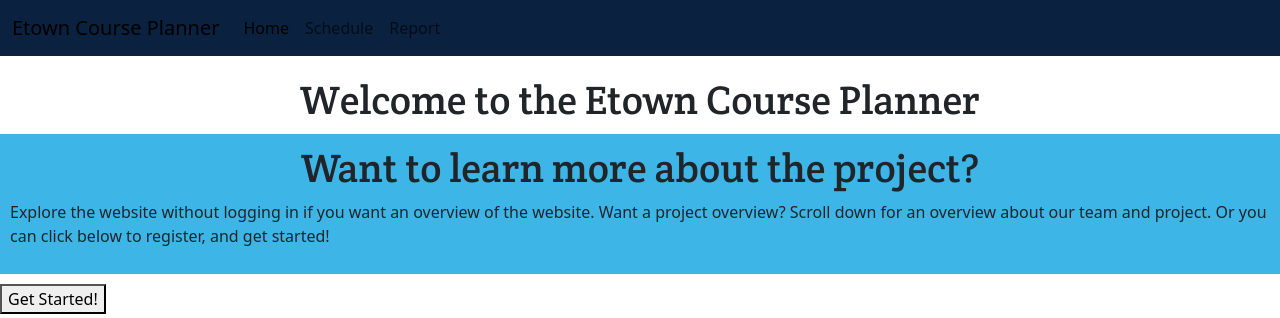
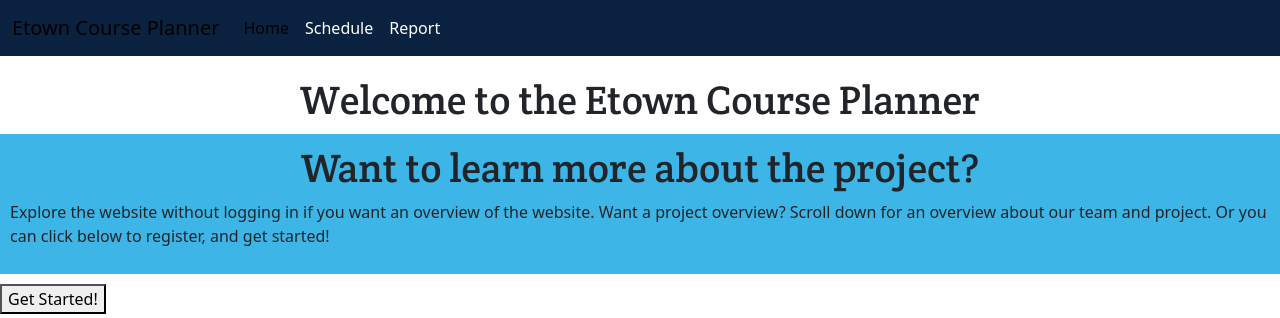
Before and after one commit to Etown-CS/EtownCoursePlanner, a PHP site: page / in a window 1280 px wide. Shown: the top 318 px of the page. Run offline with PHP 8.4, Linux system fonts and the light colour scheme.

Commit message:
nav colors

```diff
--- a/style.css
+++ b/style.css
@@ -39,6 +39,14 @@ HEX #C8C8C8 (Light Gray)
   background-color: #0A2240
 }
 
-.nav-item{
-  text-decoration-color: white;
+.navbar-nav .nav-link {
+  color: #ffffff;
 }
+
+.navbar-nav .nav-link.active {
+  color: red;
+}
+
+.navbar-brand {
+  color: #ffffff;
+}
```
